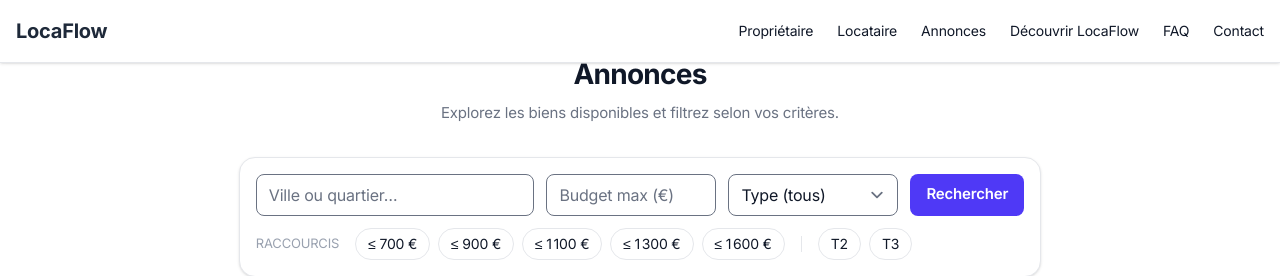
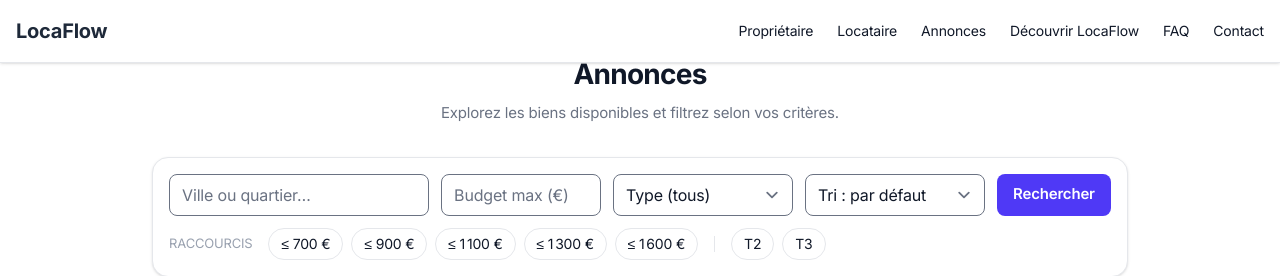
Before and after one commit to mikaelpackowski/locaflow, a Next.js app: page /annonces in a window 1280 px wide. Shown: the top 276 px of the page. Built offline with nearby package versions, Linux system fonts and the light colour scheme.

Commit message:
Update and rename searchbar.tsx to SearchBar.tsx

```diff
--- a/components/searchbar.tsx
+++ b/components/SearchBar.tsx
@@ -7,8 +7,9 @@ type Props = {
   defaultQuery?: string;
   defaultMax?: string;
   defaultType?: string;
-  cities: string[];            // ville + quartier uniques
-  types: string[];             // ["T2", "T3", "studio", ...]
+  defaultSort?: string;
+  cities: string[];
+  types: string[];
 };
 
 const PRICE_PRESETS = [700, 900, 1100, 1300, 1600];
@@ -17,6 +18,7 @@ export default function SearchBar({
   defaultQuery = "",
   defaultMax = "",
   defaultType = "all",
+  defaultSort = "",
   cities,
   types,
 }: Props) {
@@ -26,39 +28,50 @@ export default function SearchBar({
   const [q, setQ] = useState(defaultQuery);
   const [max, setMax] = useState(defaultMax);
   const [type, setType] = useState(defaultType);
+  const [sort, setSort] = useState(defaultSort);
 
-  // suggestions « intelligentes » (on filtre sur la frappe)
   const suggestions = useMemo(() => {
     const s = q.trim().toLowerCase();
     if (!s) return cities.slice(0, 8);
-    return cities
-      .filter((c) => c.toLowerCase().includes(s))
-      .slice(0, 8);
+    return cities.filter((c) => c.toLowerCase().includes(s)).slice(0, 8);
   }, [q, cities]);
 
-  function submit(params: { q?: string; max?: string; type?: string }) {
+  function submit(params: {
+    q?: string;
+    max?: string;
+    type?: string;
+    sort?: string;
+    page?: string;
+  }) {
     const next = new URLSearchParams(searchParams.toString());
     params.q !== undefined && next.set("q", params.q);
-    params.max !== undefined && (params.max ? next.set("max", params.max) : next.delete("max"));
-    params.type !== undefined && (params.type && params.type !== "all"
-      ? next.set("type", params.type)
-      : next.delete("type"));
+    params.max !== undefined &&
+      (params.max ? next.set("max", params.max) : next.delete("max"));
+    params.type !== undefined &&
+      (params.type && params.type !== "all"
+        ? next.set("type", params.type)
+        : next.delete("type"));
+    params.sort !== undefined &&
+      (params.sort ? next.set("sort", params.sort) : next.delete("sort"));
 
+    // on reset la pagination à 1 à chaque changement
+    next.set("page", "1");
+    // conserve limit si déjà présente
     router.push(`/annonces?${next.toString()}`);
   }
 
   function onSubmit(e: React.FormEvent) {
     e.preventDefault();
-    submit({ q, max, type });
+    submit({ q, max, type, sort, page: "1" });
   }
 
   return (
     <section className="mt-8 rounded-2xl border bg-white p-4 shadow-sm">
-      {/* Ligne principale */}
       <form
         onSubmit={onSubmit}
-        className="grid grid-cols-1 gap-3 md:grid-cols-[1fr_170px_170px_auto]"
+        className="grid grid-cols-1 gap-3 md:grid-cols-[1fr_160px_180px_180px_auto]"
       >
+        {/* Ville / quartier */}
         <div className="relative">
           <input
             value={q}
@@ -67,7 +80,6 @@ export default function SearchBar({
             className="w-full rounded-lg border px-3 py-2"
             aria-label="Ville ou quartier"
           />
-          {/* suggestions dropdown */}
           {q && suggestions.length > 0 && (
             <ul className="absolute z-10 mt-1 max-h-64 w-full overflow-auto rounded-lg border bg-white shadow">
               {suggestions.map((s) => (
@@ -76,7 +88,7 @@ export default function SearchBar({
                   className="cursor-pointer px-3 py-2 text-sm hover:bg-gray-50"
                   onMouseDown={() => {
                     setQ(s);
-                    submit({ q: s, max, type });
+                    submit({ q: s, max, type, sort, page: "1" });
                   }}
                 >
                   {s}
@@ -86,6 +98,7 @@ export default function SearchBar({
           )}
         </div>
 
+        {/* Budget */}
         <input
           value={max}
           onChange={(e) => setMax(e.target.value.replace(/[^\d]/g, ""))}
@@ -95,6 +108,7 @@ export default function SearchBar({
           className="rounded-lg border px-3 py-2"
         />
 
+        {/* Type */}
         <select
           value={type}
           onChange={(e) => setType(e.target.value)}
@@ -102,12 +116,23 @@ export default function SearchBar({
           aria-label="Type de bien"
         >
           <option value="all">Type (tous)</option>
-          {/* on garde l’ordre d’origine */}
           {types.map((t) => (
             <option key={t} value={t}>
               {t}
             </option>
           ))}
+        </select>
+
+        {/* Tri */}
+        <select
+          value={sort}
+          onChange={(e) => setSort(e.target.value)}
+          className="rounded-lg border px-3 py-2"
+          aria-label="Tri"
+        >
+          <option value="">Tri : par défaut</option>
+          <option value="price_asc">Prix croissant</option>
+          <option value="price_desc">Prix décroissant</option>
         </select>
 
         <button
@@ -118,16 +143,13 @@ export default function SearchBar({
         </button>
       </form>
 
-      {/* Raccourcis prix + chips type */}
+      {/* Raccourcis */}
       <div className="mt-3 flex flex-wrap items-center gap-2">
         <span className="mr-2 text-xs uppercase text-gray-400">Raccourcis</span>
         {PRICE_PRESETS.map((p) => (
           <button
             key={p}
-            onClick={() => {
-              setMax(String(p));
-              submit({ q, max: String(p), type });
-            }}
+            onClick={() => submit({ q, max: String(p), type, sort, page: "1" })}
             className="rounded-full border px-3 py-1 text-sm hover:bg-gray-50"
             type="button"
           >
@@ -138,14 +160,9 @@ export default function SearchBar({
         {types.map((t) => (
           <button
             key={t}
-            onClick={() => {
-              setType(t);
-              submit({ q, max, type: t });
-            }}
+            onClick={() => submit({ q, max, type: t, sort, page: "1" })}
             className={`rounded-full px-3 py-1 text-sm ${
-              type === t
-                ? "bg-indigo-600 text-white"
-                : "border hover:bg-gray-50"
+              type === t ? "bg-indigo-600 text-white" : "border hover:bg-gray-50"
             }`}
             type="button"
           >
@@ -154,10 +171,7 @@ export default function SearchBar({
         ))}
         {type !== "all" && (
           <button
-            onClick={() => {
-              setType("all");
-              submit({ q, max, type: "all" });
-            }}
+            onClick={() => submit({ q, max, type: "all", sort, page: "1" })}
             className="rounded-full border px-3 py-1 text-sm hover:bg-gray-50"
             type="button"
           >
```
